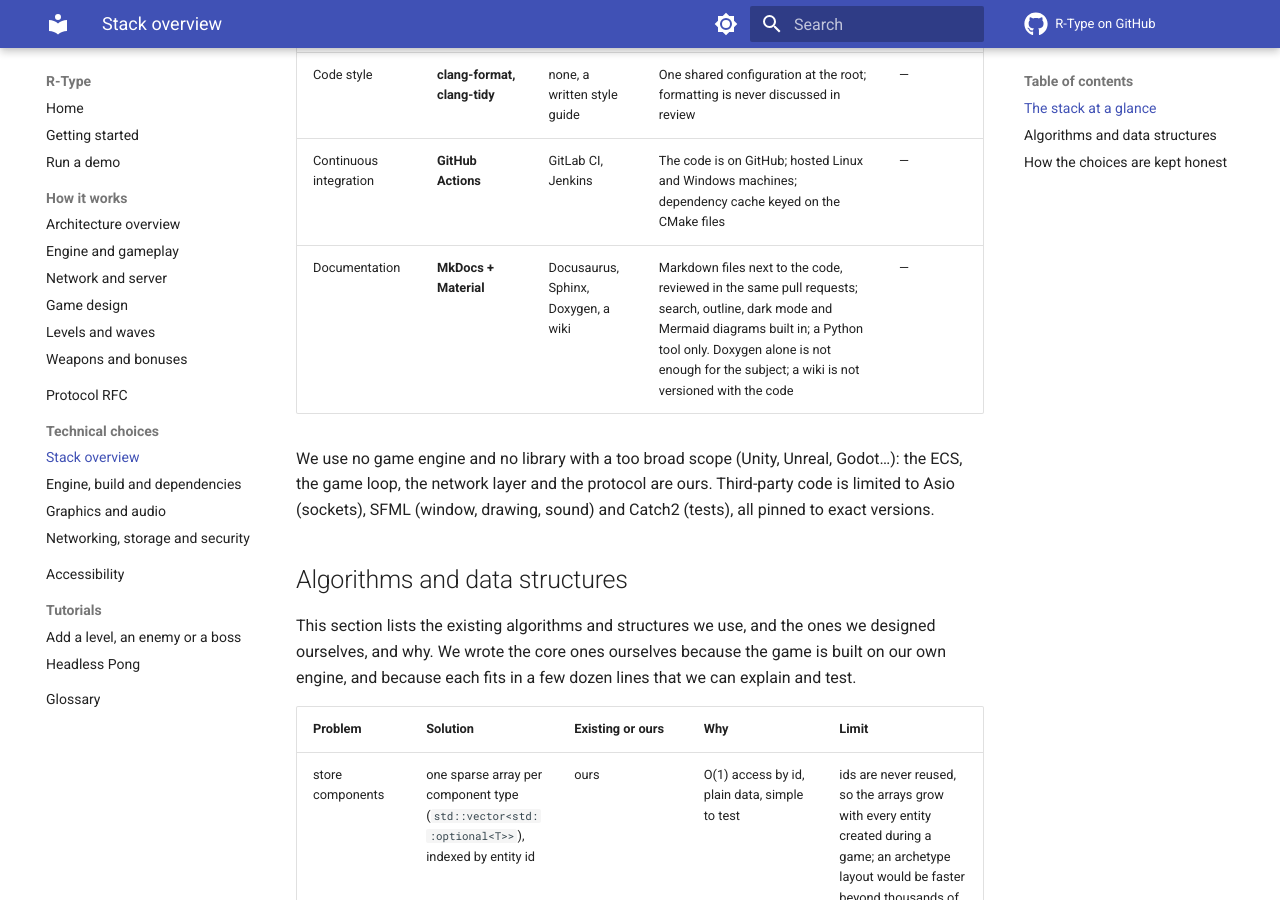
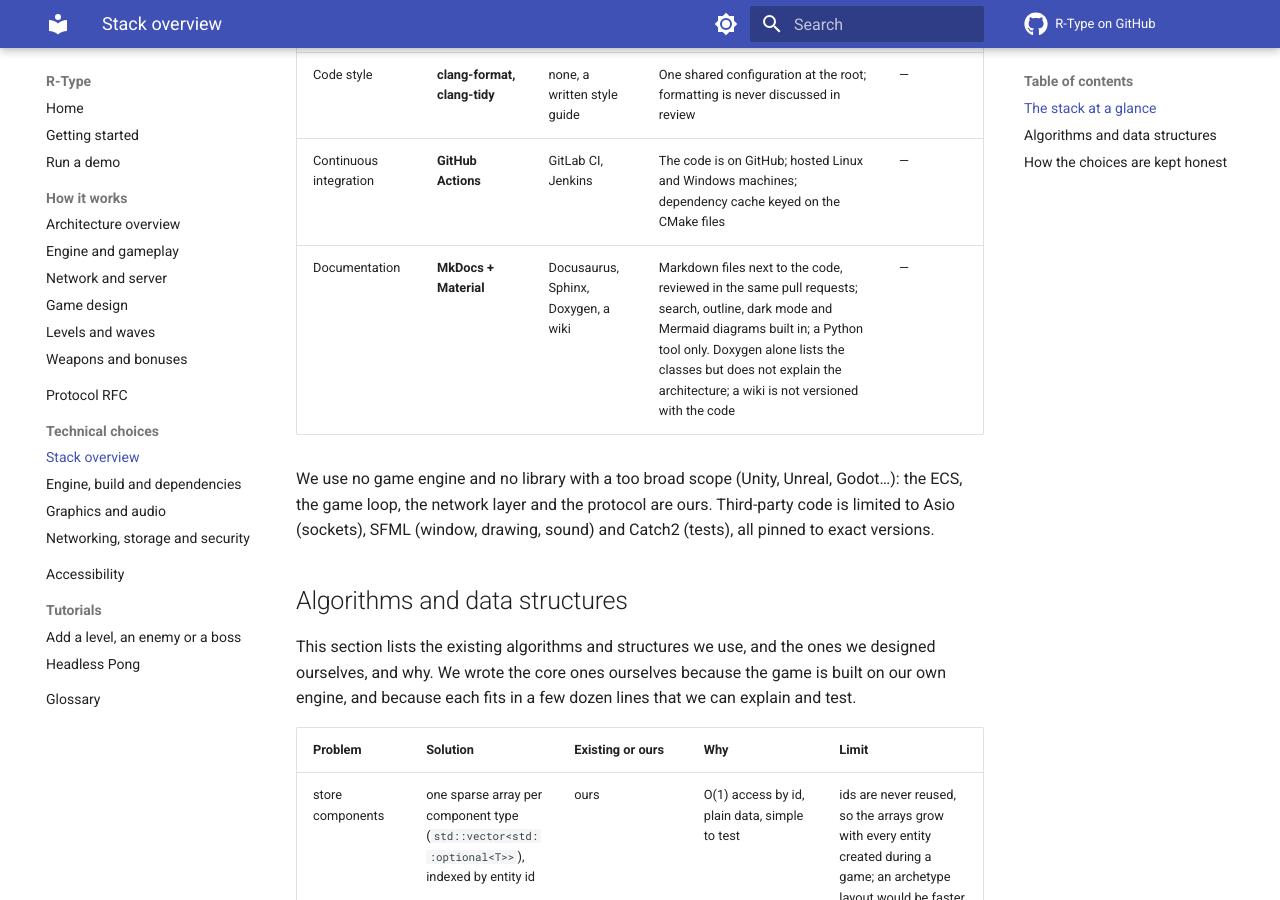
Before and after one commit to danbmg/rtype, an MkDocs documentation site: the page built from docs/stack.md, in a window 1280 px wide and 900 px high, scrolled down 2167 px. Built offline with MkDocs 1.6.1 and Material for MkDocs 9.7.7, drawn with Linux system fonts in a browser that asks for light colours; comment, search, counter and statistics services are not loaded.

Commit message:
[~] updated doc

```diff
--- a/docs/stack.md
+++ b/docs/stack.md
@@ -27,7 +27,7 @@ the summary; the three detailed studies give the full comparison for their area:
 | Tests | **Catch2 3** | GoogleTest, doctest | Test names are plain sentences ("A flooding client is rate limited"), each test is registered in CTest automatically, fetched by CPM like the rest | — |
 | Code style | **clang-format, clang-tidy** | none, a written style guide | One shared configuration at the root; formatting is never discussed in review | — |
 | Continuous integration | **GitHub Actions** | GitLab CI, Jenkins | The code is on GitHub; hosted Linux and Windows machines; dependency cache keyed on the CMake files | — |
-| Documentation | **MkDocs + Material** | Docusaurus, Sphinx, Doxygen, a wiki | Markdown files next to the code, reviewed in the same pull requests; search, outline, dark mode and Mermaid diagrams built in; a Python tool only. Doxygen alone is not enough for the subject; a wiki is not versioned with the code | — |
+| Documentation | **MkDocs + Material** | Docusaurus, Sphinx, Doxygen, a wiki | Markdown files next to the code, reviewed in the same pull requests; search, outline, dark mode and Mermaid diagrams built in; a Python tool only. Doxygen alone lists the classes but does not explain the architecture; a wiki is not versioned with the code | — |
 
 We use no game engine and no library with a too broad scope (Unity, Unreal, Godot…):
 the ECS, the game loop, the network layer and the protocol are ours. Third-party code is limited
```
